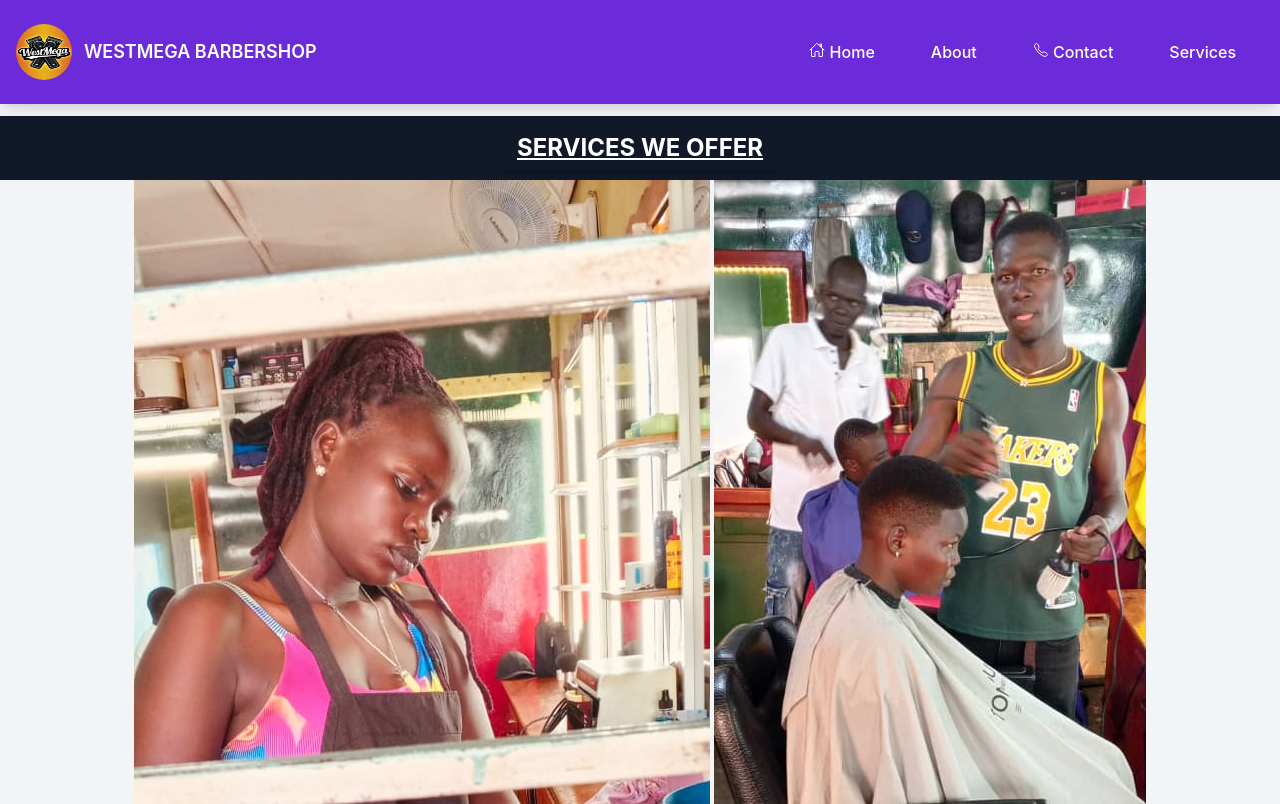
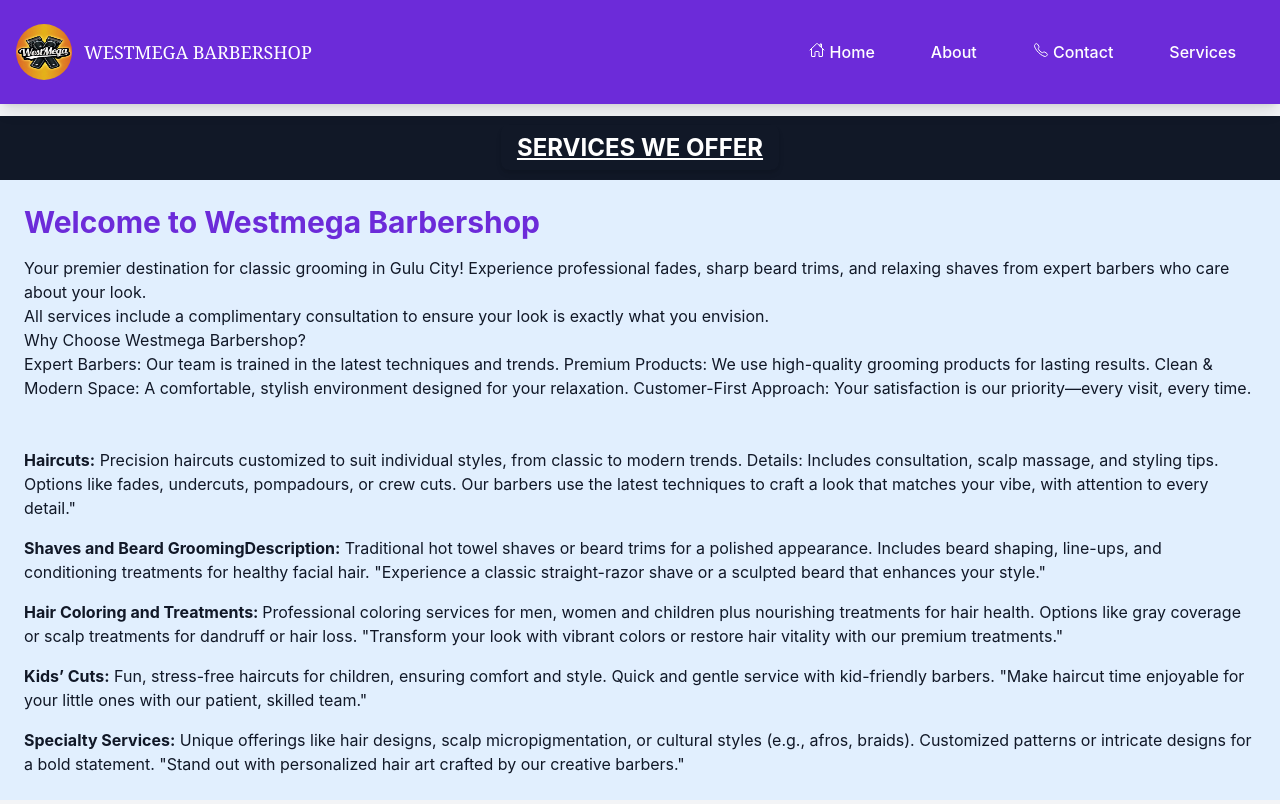
Before and after one commit to OJOK314/Erick-website, a plain HTML site: page Services.html in a window 1280 px wide. Shown: the top 804 px of the page. Drawn offline with nearby package versions, Linux system fonts and the light colour scheme.

Commit message:
add style and images into index.html file

```diff
--- a/Services.html
+++ b/Services.html
@@ -34,9 +34,12 @@
         <!-- Logo -->
         <a href="#" class="flex items-center space-x-3 rtl:space-x-reverse">
           <img src="./Logoimage.jpg" class="h-14 w-14 rounded-full object-cove" alt="Logo" />
-          <span class="self-center text-lg font-semibold whitespace-nowrap text-white">
-            WESTMEGA BARBERSHOP
-          </span>
+
+        <span
+        class="self-center text-lg  whitespace-nowrap text-white"
+        style="font-family: Georgia, 'Times New Roman', Times, serif;">
+          WESTMEGA BARBERSHOP
+      </span>
         </a>
 
         <!-- Hamburger Button -->
@@ -74,20 +77,98 @@
         </span>
       </h1>
     </div>
-
   </div>
 
-  <div style="display: flex; justify-content: center; gap: 4px;">
+
+   <!-- About Section -->
+    <section class="p-6 text-gray-900 bg-blue-100">
+      <div>
+        <h2 class="text-3xl font-bold text-purple-700 mb-4">Welcome to Westmega Barbershop</h2>
+
+        <p>
+  Your premier destination for classic grooming in Gulu City!
+  Experience professional fades, sharp beard trims,  and relaxing shaves
+  from expert barbers who care about your look. <br> All services include a complimentary consultation to ensure your look is exactly what you envision.  <br> Why Choose Westmega Barbershop? <br> Expert Barbers: Our team is trained in the latest techniques and trends.
+    Premium Products: We use high-quality grooming products for lasting results.
+   Clean & Modern Space: A comfortable, stylish environment designed for your relaxation.
+    Customer-First Approach: Your satisfaction is our priority—every visit, every time.
+
+</p>
+
+      </div>
+
+
+
+
+
+
+
+
+
+    </section>
+
+
+    <!-- About Section -->
+    <section class="p-6 text-gray-900 bg-blue-100">
+
+      <div>
+  <p >
+     <strong>  Haircuts:</strong> Precision haircuts customized to suit individual styles, from classic to modern trends.
+Details: Includes consultation, scalp massage, and styling tips. Options like fades, undercuts, pompadours, or crew cuts.
+Our barbers use the latest techniques to craft a look that matches your vibe, with attention to every detail." <br>
+  </p>
+
+  <p class="mt-4">
+
+
+<strong>Shaves and Beard GroomingDescription:</strong> Traditional hot towel shaves or beard trims for a polished appearance. Includes beard shaping, line-ups, and conditioning treatments for healthy facial hair.
+ "Experience a classic straight-razor shave or a sculpted beard that enhances your style." <br>
+  </p>
+
+  <p class="mt-4">
+
+<strong>Hair Coloring and Treatments: </strong> Professional coloring services for men, women and children plus nourishing treatments for hair health.
+ Options like gray coverage or scalp treatments for dandruff or hair loss.
+"Transform your look with vibrant colors or restore hair vitality with our premium treatments." <br>
+  </p>
+
+  <p class="mt-4">
+     <strong>Kids’ Cuts:</strong> Fun, stress-free haircuts for children, ensuring comfort and style.
+Quick and gentle service with kid-friendly barbers.
+ "Make haircut time enjoyable for your little ones with our patient, skilled team."
+ <br>
+</p>
+
+  <p class="mt-4">
+  <strong>Specialty Services:</strong> Unique offerings like hair designs, scalp micropigmentation, or cultural styles (e.g., afros, braids).
+ Customized patterns or intricate designs for a bold statement.
+ "Stand out with personalized hair art crafted by our creative barbers."
+  </p>
+
+
+
+
+
+
+
+
+
+
+      </div>
+    </section>
+
+
+  <div style="display: flex; justify-content: center; gap: 8px; margin-top: 20px; margin-left: 10px; margin-right: 10px;">
     <div >
-      <img src="./image31.jpg">
+      <img src="./photo6.jpg">
     </div>
 
     <div>
-      <img src="./photo6.jpg">
+      <img src="./image31.jpg">
     </div>
     </div>
 
-<div style="display: flex; justify-content: center; gap: 4px;">
+<div style="display: flex; justify-content: center; gap: 8px; margin-top: 20px; margin-left: 10px; margin-right: 10px;">
     <div>
       <img src="./photo6.jpg">
     </div>
@@ -97,34 +178,6 @@
     </div>
 </div>
 
-
-
-
-
-
-    <!-- About Section -->
-    <section class="p-6 text-gray-900 bg-blue-100">
-      <div class="max-w-4xl mx-auto text-center">
-        <h2 class="text-3xl font-bold text-purple-700 mb-4">Welcome to Westmega Barbershop</h2>
-        <p class="text-lg leading-relaxed">
-          Welcome to <strong>Westmega Barber Shop</strong> — your premier destination for classic grooming in Gulu City!<br>
-          Experience professional fades, sharp beard trims, and relaxing shaves from expert barbers who care about your look.
-        </p>
-      </div>
-
-      <div>
-
-            <p>
-
-            All services include a complimentary consultation to ensure your look is exactly what you envision.  [Call to Action Button: View Full Pricing]Why Choose Westmega Barbershop?Expert Barbers: Our team is trained in the latest techniques and trends.
-            Premium Products: We use high-quality grooming products for lasting results.
-            Clean & Modern Space: A comfortable, stylish environment designed for your relaxation.
-            Customer-First Approach: Your satisfaction is our priority—every visit, every time.
-
-        </p>
-
-      </div>
-    </section>
   </main>
 
   <!-- ======== FOOTER ======== -->
```
Also changed, not shown: About.html (+6 -3 lines), Contact.html (+13 -7 lines), index.html (+12 -3 lines).
